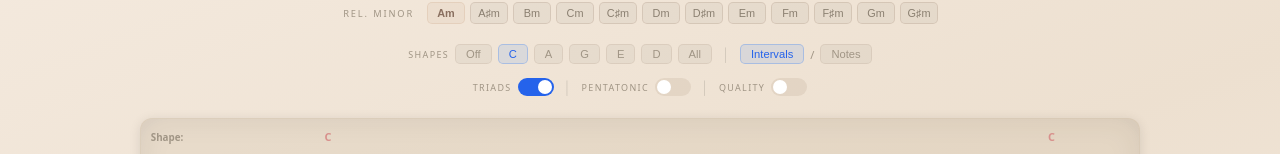
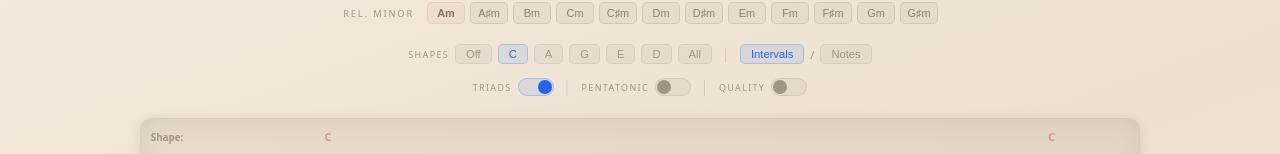
Before and after one commit to tartansandal/caged-explorer, a React (Vite) app: page / in a window 1280 px wide. Shown: the part 143-297 px from the top of the page. Built offline with nearby package versions, Linux system fonts and the light colour scheme.

Commit message:
fix: tone down pill toggle colors to match UI palette

```diff
--- a/src/App.jsx
+++ b/src/App.jsx
@@ -260,14 +260,16 @@ const strY = (str) => MARGIN_TOP + (str - 1) * STRING_SPACING;
 function PillToggle({ on, onToggle, theme }) {
   return (
     <button onClick={onToggle} aria-pressed={on} style={{
-      width: 36, height: 18, borderRadius: 9, border: "none", cursor: "pointer",
-      background: on ? theme.accent.blue : theme.border.subtle,
-      position: "relative", transition: "background 0.15s", padding: 0,
+      width: 36, height: 18, borderRadius: 9, border: `1px solid ${on ? theme.border.accent : theme.border.light}`,
+      cursor: "pointer",
+      background: on ? theme.bg.btnAccent : theme.bg.btnOff,
+      position: "relative", transition: "all 0.15s", padding: 0,
     }}>
       <span style={{
-        position: "absolute", top: 2, left: on ? 20 : 2,
+        position: "absolute", top: 1, left: on ? 19 : 1,
         width: 14, height: 14, borderRadius: "50%",
-        background: "#fff", transition: "left 0.15s",
+        background: on ? theme.accent.blue : theme.text.dim,
+        transition: "left 0.15s, background 0.15s",
       }} />
     </button>
   );
```
